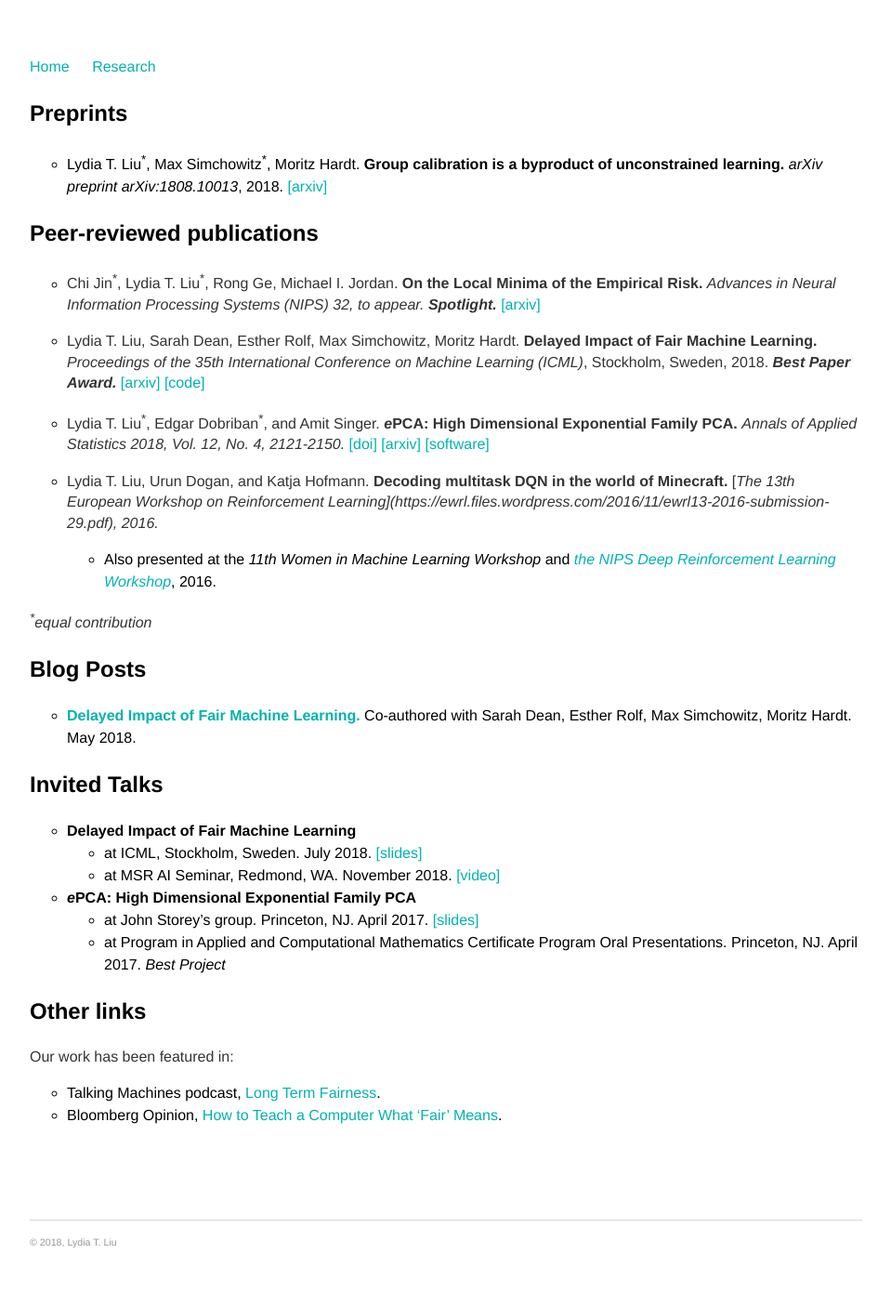
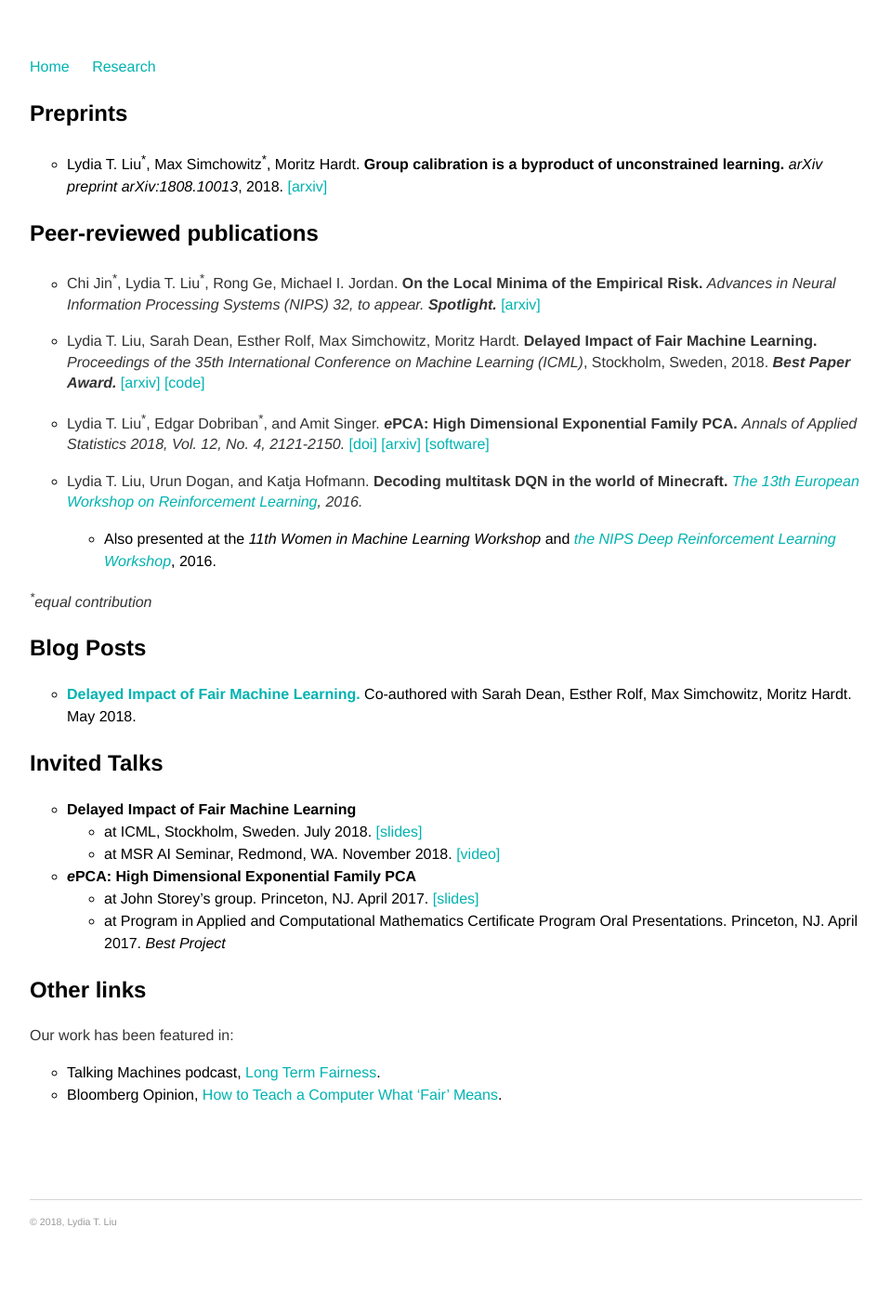
Before and after one commit to serenalwang/serenalwang.github.io, a Jekyll site: the page built from projects.md, in a window 1280 px wide. Shown: the whole page at 93% size, without its empty margins (160-1119 px from the left). Built offline with Jekyll 4.4.1, drawn with Linux system fonts in a browser that asks for light colours; after the commit the page ends 1384 px from its top, so only the background shows below that.

Commit message:
Update projects.md

```diff
--- a/projects.md
+++ b/projects.md
@@ -15,7 +15,7 @@ title: Research
 
 * Lydia T. Liu<sup>\*</sup>, Edgar Dobriban<sup>\*</sup>, and Amit Singer. ***e*****PCA: High Dimensional Exponential Family PCA.** *Annals of Applied Statistics 2018, Vol. 12, No. 4, 2121-2150.* [[doi]](https://dx.doi.org/10.1214/18-AOAS1146) [[arxiv]](https://arxiv.org/abs/1611.05550) [[software]](http://github.com/lydiatliu/epca/)
 
-* Lydia T. Liu, Urun Dogan, and Katja Hofmann. **Decoding multitask DQN in the world of Minecraft.** [*The 13th European Workshop on Reinforcement Learning](https://ewrl.files.wordpress.com/2016/11/ewrl13-2016-submission-29.pdf), 2016.*
+* Lydia T. Liu, Urun Dogan, and Katja Hofmann. **Decoding multitask DQN in the world of Minecraft.** *[The 13th European Workshop on Reinforcement Learning](https://ewrl.files.wordpress.com/2016/11/ewrl13-2016-submission-29.pdf), 2016.*
   * Also presented at the *11th Women in Machine Learning Workshop* and [*the NIPS Deep Reinforcement Learning Workshop*](https://drive.google.com/file/d/0B1PUpk7kwWu-bDd2djhqNEx2S2J4UURTUE1sVjVnS2tXZG9r/view), 2016.
 
 *<sup>\*</sup>equal contribution*
```
